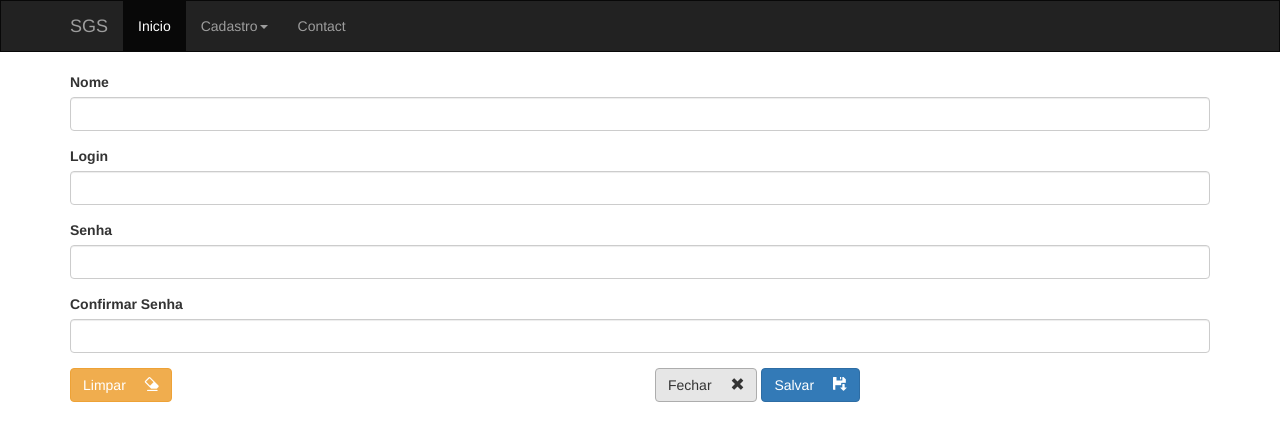
After one commit to simonemoraes/projetoBase, a CodeIgniter app: page /projetobase/index.php/usuario_control/index in a window 1280 px wide. The commit adds this page. Shown: the top 441 px of the page. Run offline with CodeIgniter, Linux system fonts and the light colour scheme.

Commit message:
Criei o cadastro e o grid do usuário.

```diff
--- a/application/controllers/empresa_control.php
+++ b/application/controllers/empresa_control.php
@@ -1,4 +1,5 @@
 <?php
+
 
 class Empresa_control extends CI_Controller {
 
--- /dev/null
+++ b/application/controllers/usuario_control.php
@@ -0,0 +1,19 @@
+<?php
+if (!defined('BASEPATH'))
+    exit('No direct script access allowed');
+
+class Usuario_control extends CI_Controller {
+
+    public function __construct() {
+        parent::__construct();
+
+    }
+
+    public function index() {
+        $this->load->view('usuarios/form_usuario');
+    }
+
+    public function grid() {
+        $this->load->view('usuarios/grid_usuario');
+    }
+}
--- /dev/null
+++ b/application/views/usuarios/form_usuario.php
@@ -0,0 +1,47 @@
+<?php $this->load->view('includes/cabecalho.php') ?>
+<div class="container">
+    <form id="form_modal" onsubmit="return false">
+
+        <div class="form-group">
+            <label for="nome" class="control-label">Nome</label>
+            <input type="text" class="form-control" id="nome" name="nome">
+        </div>
+
+        <div class="form-group">
+            <label for="login" class="control-label">Login</label>
+            <input type="email" class="form-control" id="login" name="login">
+        </div>
+
+        <div class="form-group">
+            <label for="senha" class="control-label">Senha</label>
+            <input type="password" class="form-control" id="senha" name="senha">
+        </div>
+
+        <div class="form-group">
+            <label for="confirmar_senha" class="control-label">Confirmar Senha</label>
+            <input type="password" class="form-control" id="confirmar_senha" name="confirmar_senha">
+        </div>
+    </form>
+
+    <div class="row">
+            <div class="col-md-6">
+                <button id="btn_painel_limpar" type="button" class="btn btn-warning">Limpar
+                    <span style="margin-left: 15px;" class="glyphicon glyphicon-erase" aria-hidden="true"></span>
+                </button>
+            </div>
+
+            <div class="col-md-6">
+                <a id="btn_painel_fechar" href="#" type="button" class="btn btn-default " data-dismiss="modal">Fechar
+                    <span style="margin-left: 15px;" class="glyphicon glyphicon-remove" aria-hidden="true"></span>
+                </a>
+
+                <button id="btn_modal_salvar" itemid="" class="btn btn-primary">Salvar
+                    <span style="margin-left: 15px;" class="glyphicon glyphicon-floppy-save" aria-hidden="true"></span>
+                </button>
+            </div>
+        </div>
+
+
+</div>
+
+<?php $this->load->view('includes/rodape.php') ?>
--- a/css/estilo_painel.css
+++ b/css/estilo_painel.css
@@ -21,3 +21,19 @@
     border-radius: 6px;
 
 }
+
+#btn_painel_limpar {
+    float: left;
+
+}
+
+#btn_painel_fechar {
+    background-color: #e6e6e6;
+    border-color: #adadad;
+}
+
+#btn_painel_fechar:hover {
+     color: #333;
+    background-color: #ccc;
+    border-color: #adadad;
+}
```
Also changed, not shown: application/views/layout/v_painel.php (+11 -3 lines), application/views/usuarios/grid_usuario.php (added, +31 -0 lines).
